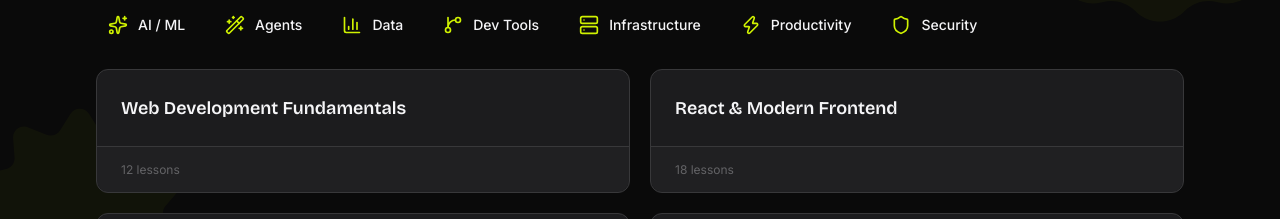
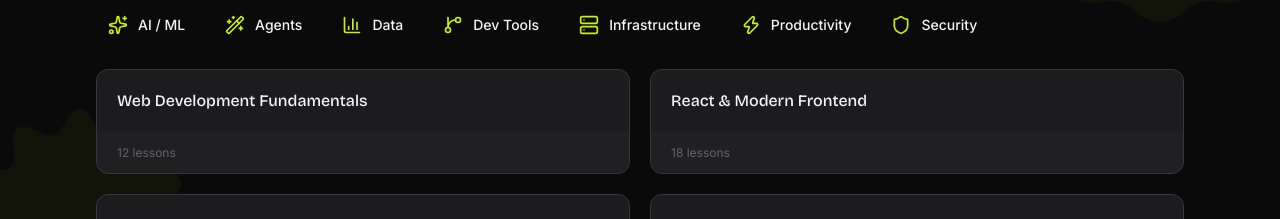
Before and after one commit to devabraham001-eng/Techtribe, a Next.js app: page /learn in a window 1280 px wide. Shown: the part 581-800 px from the top of the page. Built offline with nearby package versions, Linux system fonts and the light colour scheme; no server answers.

Commit message:
Match path card style to Google Skills: simpler structure, compact padding, lighter metadata bg

```diff
--- a/src/app/(main)/learn/page.tsx
+++ b/src/app/(main)/learn/page.tsx
@@ -141,15 +141,15 @@ export default async function LearnPage() {
                 <a
                   key={track.id}
                   href={`/learn/${track.slug}`}
-                  className="activity-card block rounded-xl border transition-all hover:shadow-md"
+                  className="activity-card block rounded-xl border transition-all duration-200 hover:shadow-lg hover:border-white/10"
                   style={{ borderColor: "#38383a", background: "#1c1c1e", textDecoration: "none" }}
                 >
-                  <div className="p-5 sm:p-6">
-                    <h3 className="font-heading text-base sm:text-lg font-semibold text-foreground">
+                  <div className="p-4 sm:p-5">
+                    <h3 className="font-heading text-sm sm:text-base font-medium leading-snug text-foreground">
                       {track.title}
                     </h3>
                   </div>
-                  <div className="border-t px-5 sm:px-6 py-3 rounded-b-xl" style={{ borderColor: "#38383a", background: "rgba(255,255,255,0.015)" }}>
+                  <div className="rounded-b-xl px-4 sm:px-5 py-2.5" style={{ background: "rgba(255,255,255,0.02)" }}>
                     <span className="text-xs" style={{ color: "#636366" }}>
                       {track.lessons} lesson{track.lessons !== 1 ? "s" : ""}
                     </span>
```
